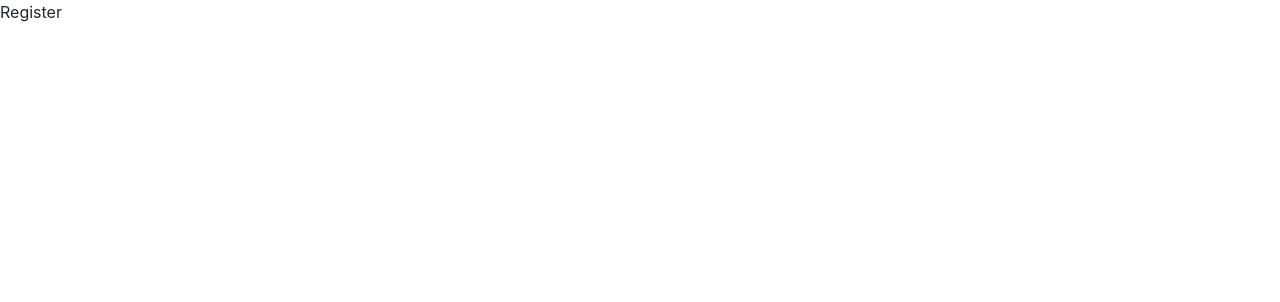
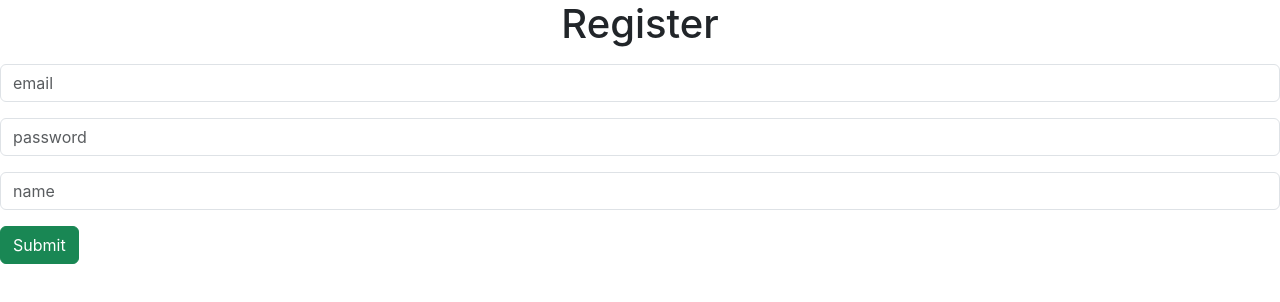
Before and after one commit to ilyas182/pern-jobstreet, a React (Create React App) app: page /register in a window 1280 px wide. Shown: the top 302 px of the page. Built offline with nearby package versions, Linux system fonts and the light colour scheme.

Commit message:
add register form

```diff
--- a/src/components/Register.jsx
+++ b/src/components/Register.jsx
@@ -1,9 +1,44 @@
-import { Fragment } from "react";
+import { Fragment, useState } from "react";
 
 export default function Register() {
+    const [inputs, setInputs] = useState({
+        email: "",
+        password: "",
+        name: ""
+    });
+
+    const {email, password, name} = inputs;
+    const onChange = (e) => {
+        setInputs({...inputs, [e.target.name]:e.target.value})
+    };
+
     return (
         <Fragment>
-            Register
+            <h1 className="text-center">Register</h1>
+            <form>
+                <input
+                    type='email'
+                    name='email'
+                    placeholder="email"
+                    className="form-control my-3"
+                    value = {email}
+                    onChange={e => onChange(e)}/>
+                <input
+                    type='password'
+                    name='password'
+                    placeholder="password"
+                    className="form-control my-3"
+                    value = {password}
+                    onChange={e => onChange(e)}/>
+                <input
+                    type='text'
+                    name='name'
+                    placeholder="name"
+                    className="form-control my-3"
+                    value = {name}
+                    onChange={e => onChange(e)}/>
+                <button className="btn btn-success btn-block">Submit</button>
+            </form>
         </Fragment>
     )
 }
```
